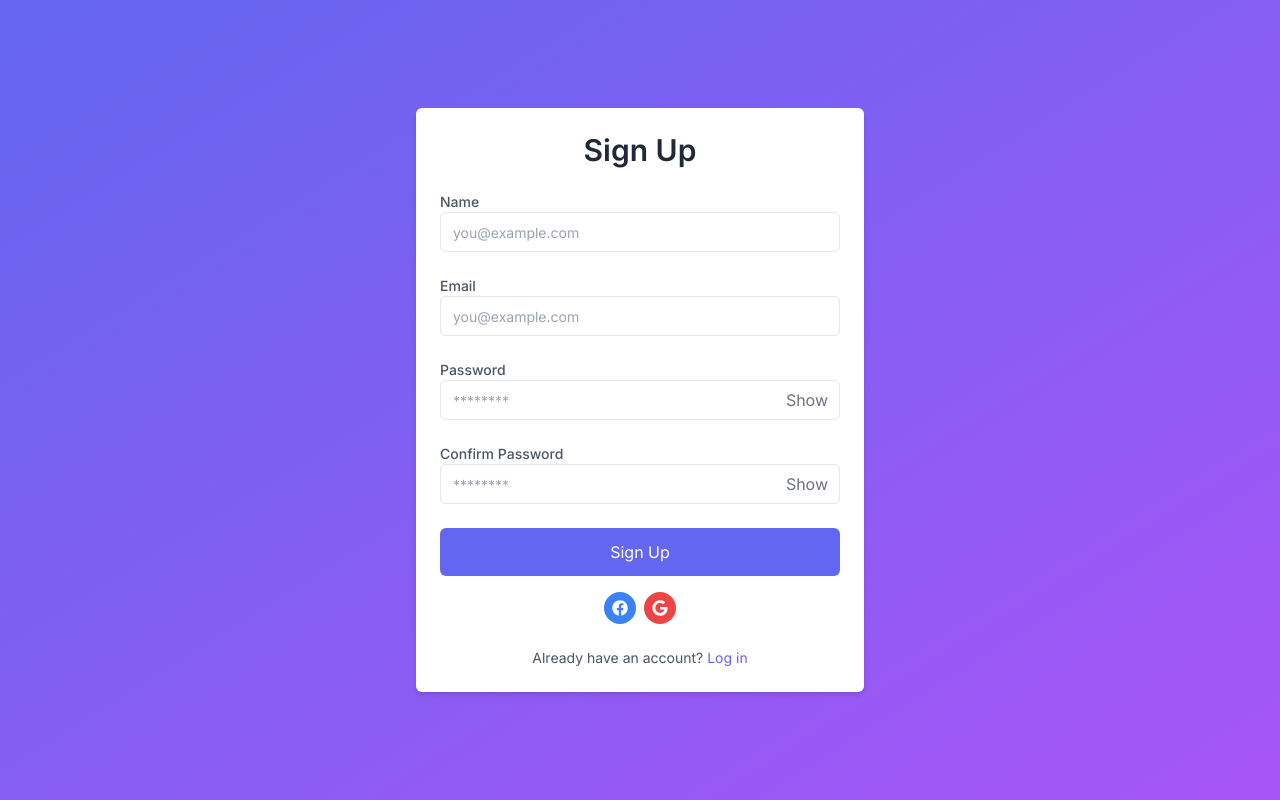
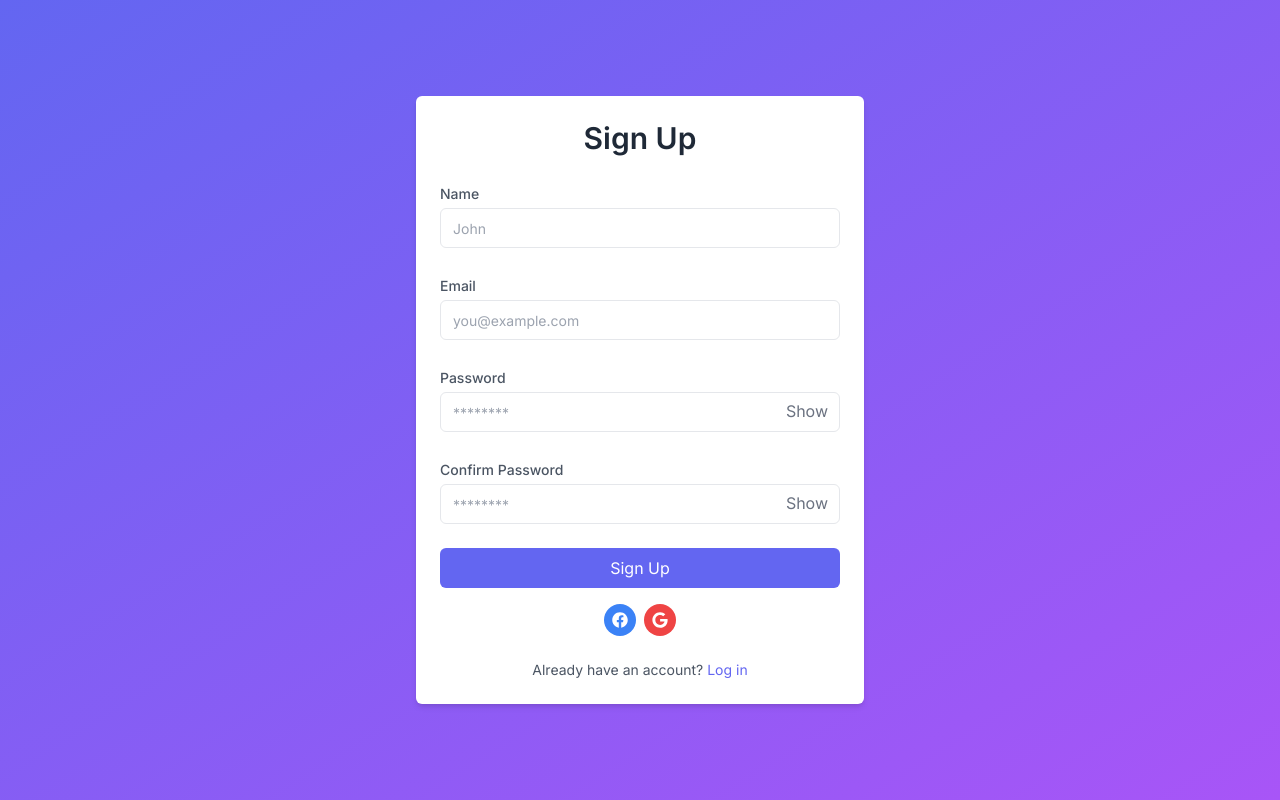
Before and after one commit to walifile/nextjs-nextauth-kit, a Next.js app: page /auth/register in a window 1280 px wide. Built offline with nearby package versions, Linux system fonts and the light colour scheme.

Commit message:
maintain compoents for heading and update middleware

```diff
--- a/src/app/user/page.js
+++ b/src/app/user/page.js
@@ -1,7 +1,23 @@
-import React from "react";
+"use client";
+// Remember you must use an AuthProvider for
+// client components to useSession
+import { useSession, signOut } from "next-auth/react";
+import { redirect } from "next/navigation";
 
-const Page = () => {
-  return <div>Page</div>;
-};
-
-export default Page;
+export default function ClientPage() {
+  const { data: session, status } = useSession({
+    required: true,
+    onUnauthenticated() {
+      redirect("/api/auth/signin?callbackUrl=/client");
+    },
+  });
+  console.log(session, "client session");
+  if (status === "authenticated") {
+    return <button onClick={() => signOut()}>Logout</button>;
+  }
+  return (
+    <section className="flex flex-col gap-6">
+      {session && session?.user.name} hello client
+    </section>
+  );
+}
--- a/src/components/auth/SignUp.js
+++ b/src/components/auth/SignUp.js
@@ -1,4 +1,3 @@
-// src/components/SignUp.js
 "use client";
 import React, { useState } from "react";
 import { useFormik } from "formik";
@@ -6,6 +5,8 @@ import * as Yup from "yup";
 import { FaFacebook, FaGoogle } from "react-icons/fa";
 import { Input } from "@/components/ui/input";
 import Link from "next/link";
+import Label from "@/components/shared/heading/Label";
+import NormalHeading from "../shared/heading/NormalHeading";
 const SignUp = () => {
   const [showPassword, setShowPassword] = useState(false);
   const [error, setError] = useState("");
@@ -17,7 +18,7 @@ const SignUp = () => {
       confirmPassword: "",
     },
     validationSchema: Yup.object({
-      // name: Yup.string().required("Name is required"),
+      name: Yup.string().required("Name is required"),
       email: Yup.string()
         .email("Invalid email")
         .matches(/^[^@]+@[^@]+\.[a-zA-Z]{2,}$/, "Invalid email format")
@@ -69,17 +70,10 @@ const SignUp = () => {
   return (
     <div className="min-h-screen flex items-center justify-center bg-gradient-to-br from-indigo-500 to-purple-500 py-5">
       <div className="max-w-md w-full p-6 bg-white rounded-md shadow-md">
-        <h2 className="text-3xl font-semibold text-center text-gray-800 mb-6">
-          Sign Up
-        </h2>
+        <NormalHeading title="Sign  Up" />
         <form onSubmit={formik.handleSubmit}>
           <div className="mb-6">
-            <label
-              htmlFor="name"
-              className="block text-sm font-medium text-gray-600"
-            >
-              Name
-            </label>
+            <Label title="Name" />
             <Input
               type="name"
               id="name"
@@ -87,24 +81,13 @@ const SignUp = () => {
               value={formik.values.name}
               onChange={formik.handleChange}
               onBlur={formik.handleBlur}
-              className={`${
-                formik.touched.name && formik.errors.name
-                  ? "border-red-500"
-                  : ""
-              }`}
-              placeholder="you@example.com"
+              error={formik.touched.name && formik.errors.name}
+              helperText={formik.errors.name}
+              placeholder="John"
             />
-            {formik.touched.name && formik.errors.name && (
-              <p className="text-sm text-red-500">{formik.errors.name}</p>
-            )}
           </div>
           <div className="mb-6">
-            <label
-              htmlFor="email"
-              className="block text-sm font-medium text-gray-600"
-            >
-              Email
-            </label>
+            <Label title="Email" />
             <Input
               type="email"
               id="email"
@@ -112,24 +95,13 @@ const SignUp = () => {
               value={formik.values.email}
               onChange={formik.handleChange}
               onBlur={formik.handleBlur}
-              className={`${
-                formik.touched.email && formik.errors.email
-                  ? "border-red-500"
-                  : ""
-              }`}
+              error={formik.touched.email && formik.errors.email}
+              helperText={formik.errors.email}
               placeholder="you@example.com"
             />
-            {formik.touched.email && formik.errors.email && (
-              <p className="text-sm text-red-500">{formik.errors.email}</p>
-            )}
           </div>
           <div className="mb-6">
-            <label
-              htmlFor="password"
-              className="block text-sm font-medium text-gray-600"
-            >
-              Password
-            </label>
+            <Label title="Password" />
             <div className="relative">
               <Input
                 type={showPassword ? "text" : "password"}
@@ -138,32 +110,22 @@ const SignUp = () => {
                 value={formik.values.password}
                 onChange={formik.handleChange}
                 onBlur={formik.handleBlur}
-                className={`${
-                  formik.touched.password && formik.errors.password
-                    ? "border-red-500"
-                    : ""
-                }`}
+                error={formik.touched.password && formik.errors.password}
+                helperText={formik.errors.password}
                 placeholder="********"
               />
               <button
                 type="button"
                 onClick={handleTogglePassword}
-                className="absolute top-1/2 right-3 transform -translate-y-1/2 text-gray-500 focus:outline-none"
+                className="absolute top-[1.2rem] right-3 transform -translate-y-1/2 text-gray-500 focus:outline-none"
               >
                 {showPassword ? "Hide" : "Show"}
               </button>
             </div>
-            {formik.touched.password && formik.errors.password && (
-              <p className="text-sm text-red-500">{formik.errors.password}</p>
-            )}
           </div>
           <div className="mb-6">
-            <label
-              htmlFor="confirmPassword"
-              className="block text-sm font-medium text-gray-600"
-            >
-              Confirm Password
-            </label>
+            <Label title="Confirm Password" />
+
             <div className="relative">
               <Input
                 type={showPassword ? "text" : "password"}
@@ -172,32 +134,25 @@ const SignUp = () => {
                 value={formik.values.confirmPassword}
                 onChange={formik.handleChange}
                 onBlur={formik.handleBlur}
-                className={` ${
+                error={
                   formik.touched.confirmPassword &&
                   formik.errors.confirmPassword
-                    ? "border-red-500"
-                    : ""
-                }`}
+                }
+                helperText={formik.errors.confirmPassword}
                 placeholder="********"
               />
               <button
                 type="button"
                 onClick={handleTogglePassword}
-                className="absolute top-1/2 right-3 transform -translate-y-1/2 text-gray-500 focus:outline-none"
+                className="absolute top-[1.2rem] right-3 transform -translate-y-1/2 text-gray-500 focus:outline-none"
               >
                 {showPassword ? "Hide" : "Show"}
               </button>
             </div>
-            {formik.touched.confirmPassword &&
-              formik.errors.confirmPassword && (
-                <p className="text-sm text-red-500">
-                  {formik.errors.confirmPassword}
-                </p>
-              )}
           </div>
           <button
             type="submit"
-            className="bg-indigo-500 text-white py-3 w-full rounded-md hover:bg-indigo-600 transition duration-300"
+            className="bg-indigo-500 text-white py-2 w-full rounded-md hover:bg-indigo-600 transition duration-300"
           >
             Sign Up
           </button>
--- /dev/null
+++ b/src/components/shared/heading/Label.js
@@ -0,0 +1,13 @@
+import React from "react";
+
+const Label = ({ title }) => {
+  return (
+    <>
+      <label className="block text-sm font-medium text-gray-600 py-1">
+        {title}
+      </label>
+    </>
+  );
+};
+
+export default Label;
--- /dev/null
+++ b/src/components/shared/heading/NormalHeading.tsx
@@ -0,0 +1,17 @@
+import React from "react";
+
+interface NormalHeadingProps {
+  title: string;
+}
+
+const NormalHeading: React.FC<NormalHeadingProps> = ({ title }) => {
+  return (
+    <>
+      <h2 className="text-3xl font-semibold text-center text-gray-800 mb-6">
+        {title}
+      </h2>
+    </>
+  );
+};
+
+export default NormalHeading;
--- a/src/components/ui/input.tsx
+++ b/src/components/ui/input.tsx
@@ -1,25 +1,33 @@
-import * as React from "react"
+import * as React from "react";
 
-import { cn } from "@/lib/utils"
+import { cn } from "@/lib/utils";
 
 export interface InputProps
-  extends React.InputHTMLAttributes<HTMLInputElement> {}
+  extends React.InputHTMLAttributes<HTMLInputElement> {
+  error?: boolean;
+  helperText?: string;
+}
 
 const Input = React.forwardRef<HTMLInputElement, InputProps>(
-  ({ className, type, ...props }, ref) => {
+  ({ className, type, error, helperText, ...props }, ref) => {
     return (
+      <>
         <input
           type={type}
           className={cn(
-          "flex h-10 w-full rounded-md border border-input bg-background px-3 py-2 text-sm ring-offset-background file:border-0 file:bg-transparent file:text-sm file:font-medium placeholder:text-muted-foreground focus-visible:outline-none focus-visible:ring-2 focus-visible:ring-ring focus-visible:ring-offset-2 disabled:cursor-not-allowed disabled:opacity-50",
+            `text-black flex h-10 w-full rounded-md border border-input bg-background px-3 py-2 text-sm ring-offset-background file:border-0 file:bg-transparent file:text-sm file:font-medium placeholder:text-muted-foreground focus-visible:outline-none focus-visible:ring-2 focus-visible:ring-ring focus-visible:ring-offset-2 disabled:cursor-not-allowed disabled:opacity-50 ${
+              error ? "border-red-500" : ""
+            }`,
             className
           )}
           ref={ref}
           {...props}
         />
-    )
+        {error && <p className="text-xs text-red-500 py-1">{helperText}</p>}
+      </>
+    );
   }
-)
-Input.displayName = "Input"
+);
+Input.displayName = "Input";
 
-export { Input }
+export { Input };
```
Also changed, not shown: src/components/auth/SignIn.js (+15 -35 lines), src/middleware.ts (+17 -8 lines). Lines whose indentation alone changed are shown as unchanged.
